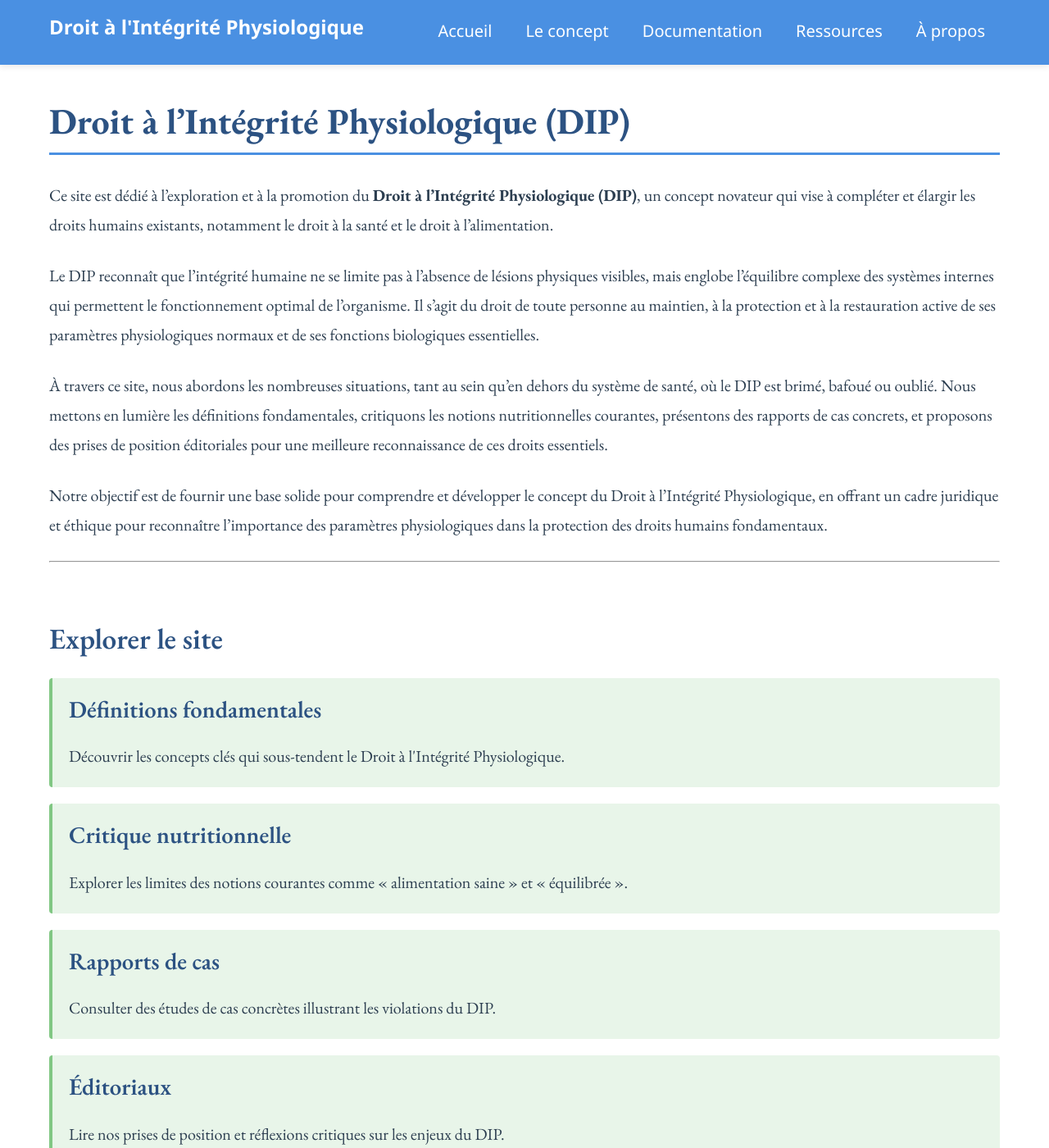
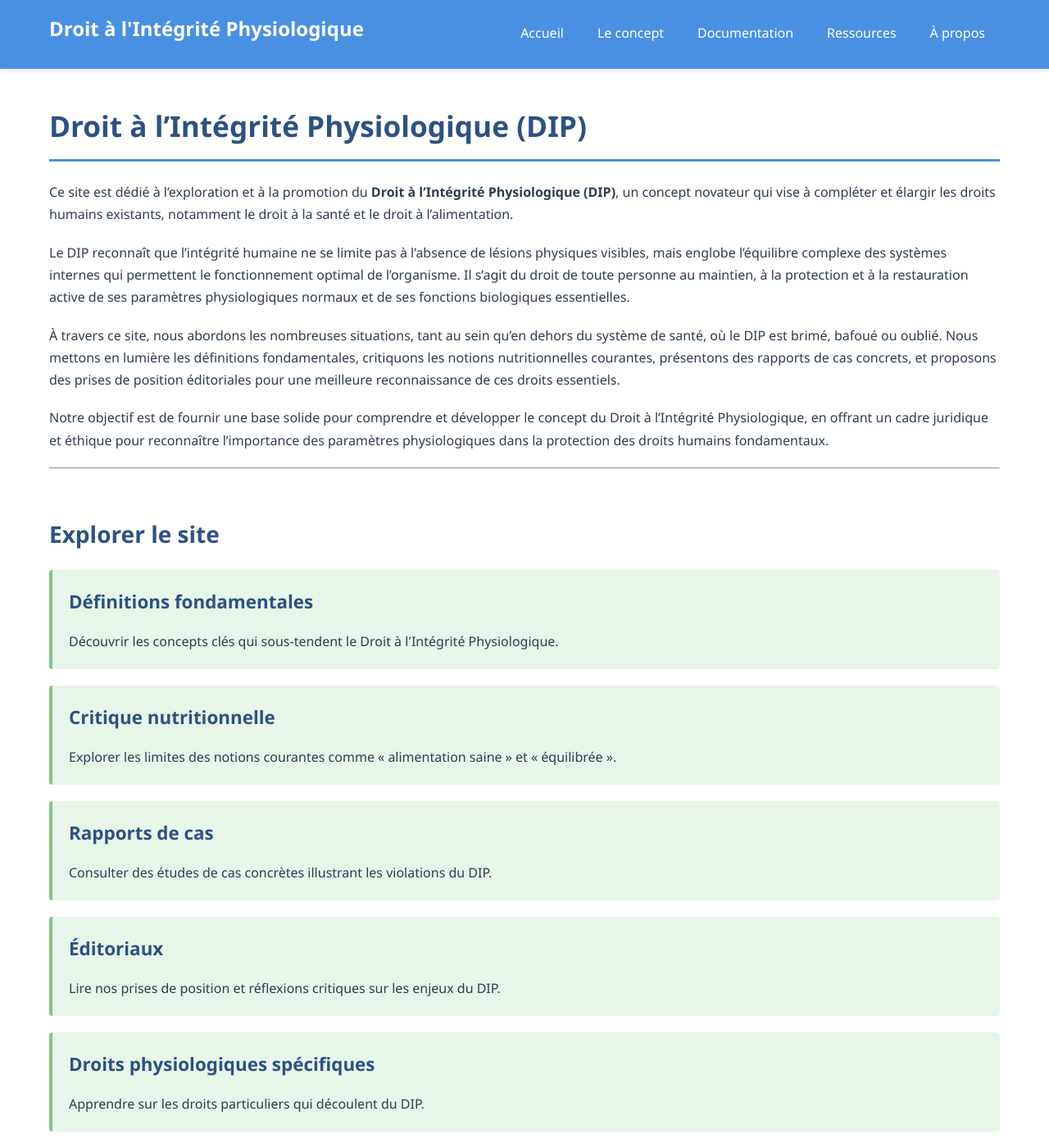
Before and after one commit to PerigGouanvic/droit-integrite-physiologique, a Jekyll site: the page built from index.md, in a window 1280 px wide and 1400 px high. Shown: the whole window at 82% size. Built offline with Jekyll 4.4.1, drawn with Linux system fonts in a browser that asks for light colours.

Commit message:
Retour à Segoe UI sans empattement

```diff
--- a/assets/css/style.css
+++ b/assets/css/style.css
@@ -1,5 +1,3 @@
-@import url('https://fonts.googleapis.com/css2?family=EB+Garamond:ital,wght@0,400;0,500;0,600;0,700;1,400;1,500&display=swap');
-
 /* Variables de couleur */
 :root {
     --bleu-principal: #4a90e2;
@@ -19,22 +17,10 @@
 }
 
 body {
-    font-family: 'EB Garamond', 'Garamond', 'Georgia', serif;
-    line-height: 1.8;
+    font-family: 'Segoe UI', Tahoma, Geneva, Verdana, sans-serif;
+    line-height: 1.7;
     color: var(--texte-principal);
     background-color: #ffffff;
-    font-size: 1.25rem;
-
-    /* Activation maximale des ligatures */
-    font-variant-ligatures: common-ligatures discretionary-ligatures historical-ligatures contextual;
-    font-feature-settings: "liga" 1, "dlig" 1, "hlig" 1, "clig" 1;
-    -webkit-font-feature-settings: "liga" 1, "dlig" 1, "hlig" 1, "clig" 1;
-    -moz-font-feature-settings: "liga" 1, "dlig" 1, "hlig" 1, "clig" 1;
-
-    /* Rendu optimal */
-    text-rendering: optimizeLegibility;
-    -webkit-font-smoothing: antialiased;
-    -moz-osx-font-smoothing: grayscale;
 }
 
 /* Header et navigation */
@@ -46,7 +32,6 @@ header {
     position: sticky;
     top: 0;
     z-index: 1000;
-    font-family: 'Segoe UI', Tahoma, Geneva, Verdana, sans-serif;
 }
 
 .header-container {
@@ -180,8 +165,7 @@ header h1 a:hover {
 .breadcrumb {
     background-color: var(--gris-clair);
     border-bottom: 1px solid var(--gris-moyen);
-    font-size: 0.95rem;
-    font-family: 'Segoe UI', Tahoma, Geneva, Verdana, sans-serif;
+    font-size: 0.9rem;
 }
 
 .breadcrumb-container {
@@ -239,28 +223,26 @@ h1, h2, h3, h4, h5, h6 {
     margin-top: 1.5em;
     margin-bottom: 0.7em;
     font-weight: 600;
-    line-height: 1.3;
 }
 
 h1 {
-    font-size: 2.75rem;
+    font-size: 2.2rem;
     border-bottom: 3px solid var(--bleu-principal);
     padding-bottom: 10px;
     margin-top: 0;
-    font-weight: 700;
 }
 
 h2 {
-    font-size: 2.2rem;
+    font-size: 1.75rem;
     margin-top: 2em;
 }
 
 h3 {
-    font-size: 1.8rem;
+    font-size: 1.4rem;
 }
 
 p {
-    margin-bottom: 1.3em;
+    margin-bottom: 1.2em;
 }
 
 a {
@@ -316,15 +298,10 @@ footer {
     padding: 20px;
     margin-top: 60px;
     border-top: 3px solid var(--bleu-principal);
-    font-family: 'Segoe UI', Tahoma, Geneva, Verdana, sans-serif;
 }
 
 /* Responsive - Mobile */
 @media (max-width: 768px) {
-    body {
-        font-size: 1.15rem;
-    }
-
     .header-container {
         padding: 0 15px;
     }
@@ -413,7 +390,7 @@ footer {
 
     /* Breadcrumb mobile - amélioré */
     .breadcrumb {
-        font-size: 0.9rem;
+        font-size: 0.85rem;
         background-color: white;
         border-bottom: 2px solid var(--gris-moyen);
         box-shadow: 0 1px 3px rgba(0,0,0,0.05);
@@ -432,15 +409,11 @@ footer {
     }
 
     h1 {
-        font-size: 2.2rem;
+        font-size: 1.8rem;
     }
 
     h2 {
-        font-size: 1.9rem;
-    }
-
-    h3 {
-        font-size: 1.6rem;
+        font-size: 1.5rem;
     }
 
     main {
```
